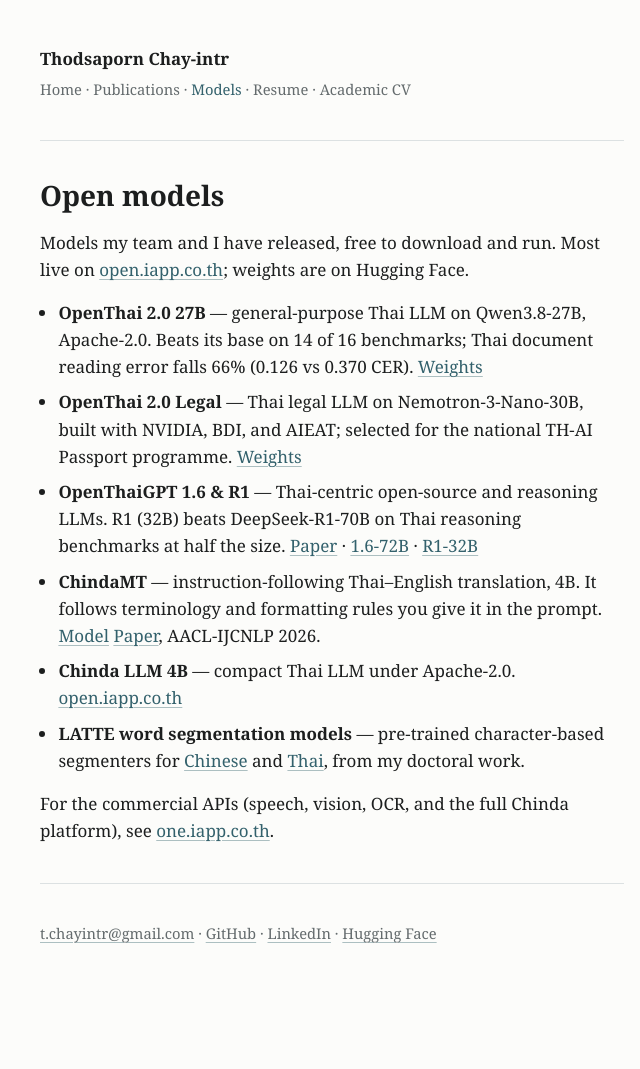
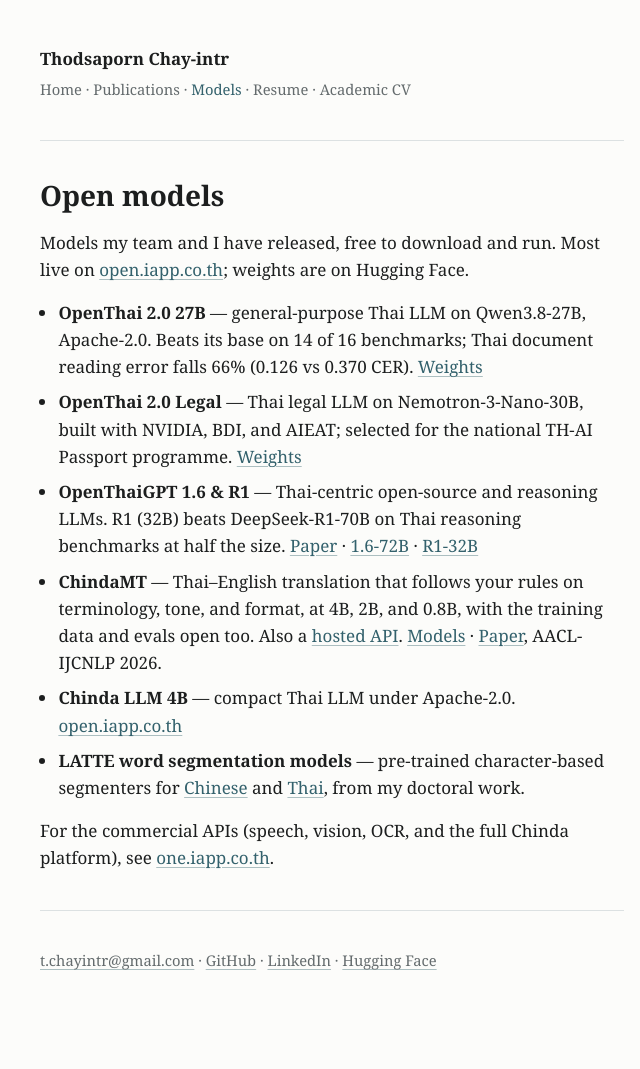
Before and after one commit to tchayintr/tchayintr.github.io, a Jekyll site: the page built from _pages/models.md, in a window 1280 px wide. Shown: the whole page, without its empty margins (308-948 px from the left). Built offline with Jekyll 4.4.1, drawn with Linux system fonts in a browser that asks for light colours; before the commit the page ends 1042 px from its top, so only the background shows below that.

Commit message:
ChindaMT as a product

```diff
--- a/_pages/models.md
+++ b/_pages/models.md
@@ -17,8 +17,10 @@
 - **OpenThaiGPT 1.6 & R1** — Thai-centric open-source and reasoning LLMs. R1 (32B) beats
   DeepSeek-R1-70B on Thai reasoning benchmarks at half the size.
   [Paper](https://arxiv.org/abs/2504.01789) · [1.6-72B](https://huggingface.co/openthaigpt/openthaigpt-1.6-72b-instruct) · [R1-32B](https://huggingface.co/openthaigpt/openthaigpt-r1-32b-instruct)
-- **ChindaMT** — instruction-following Thai–English translation, 4B. It follows terminology
-  and formatting rules you give it in the prompt. [Model](https://open.iapp.co.th/models/chindamt/) [Paper](https://arxiv.org/abs/2609.34770), AACL-IJCNLP 2026.
+- **ChindaMT** — Thai–English translation that follows your rules on terminology, tone, and
+  format, at 4B, 2B, and 0.8B, with the training data and evals open too. Also a
+  [hosted API](https://iapp.co.th/docs/nlp/translation/chindamt).
+  [Models](https://open.iapp.co.th/models/chindamt/) · [Paper](https://arxiv.org/abs/2609.34770), AACL-IJCNLP 2026.
 - **Chinda LLM 4B** — compact Thai LLM under Apache-2.0. [open.iapp.co.th](https://open.iapp.co.th)
 - **LATTE word segmentation models** — pre-trained character-based segmenters for
   [Chinese](https://huggingface.co/yacht/latte-mc-bert-base-chinese-ws) and
--- a/index.html
+++ b/index.html
@@ -35,7 +35,7 @@
 <section id="news">
   <h2>News</h2>
   <ul class="news">
-    <li><span class="date">Sep 2026</span> &mdash; Our ChindaMT paper was <a href="https://arxiv.org/abs/2609.34770">accepted at AACL-IJCNLP 2026</a>, main conference.</li>
+    <li><span class="date">Sep 2026</span> &mdash; <a href="https://iapp.co.th/blog/chindamt-launch">ChindaMT launched as a product</a>: a hosted translation API plus open 4B, 2B, and 0.8B models. Its paper was <a href="https://arxiv.org/abs/2609.34770">accepted at AACL-IJCNLP 2026</a>, main conference.</li>
     <li><span class="date">Sep 2026</span> &mdash; OpenThai 2.0 Legal <a href="https://www.thansettakij.com/technology/ai/669542">went live on TH-AI Passport</a>, the Ministry of Digital Economy and Society&rsquo;s national AI programme, on its AiPASS platform.</li>
     <li><span class="date">Sep 2026</span> &mdash; <a href="https://huggingface.co/iapp/openthai2.0-qwen3.8-27b">OpenThai 2.0 27B</a> released open-weight: a general-purpose Thai LLM on Qwen3.8-27B, beating its base on 14 of 16 benchmarks.</li>
     <li><span class="date">Aug 2026</span> &mdash; Led the &ldquo;ThaiLLM into Actions&rdquo; workshop at BDI&rsquo;s <a href="https://bdi.or.th/news/thaillm-ai-sme-connect-the-dots-2026/">Connect the Dots 2026</a>, building AI services on Thailand&rsquo;s open LLMs. <a href="https://github.com/tchayintr/thaillm-into-actions">Slides and runnable code</a> are public.</li>
```
Also changed, not shown: 2 other files.
